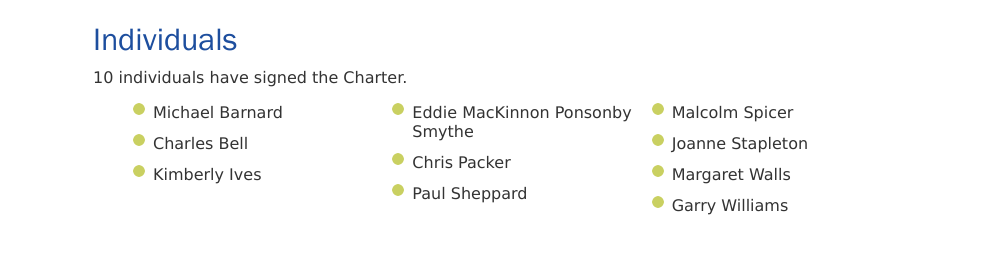
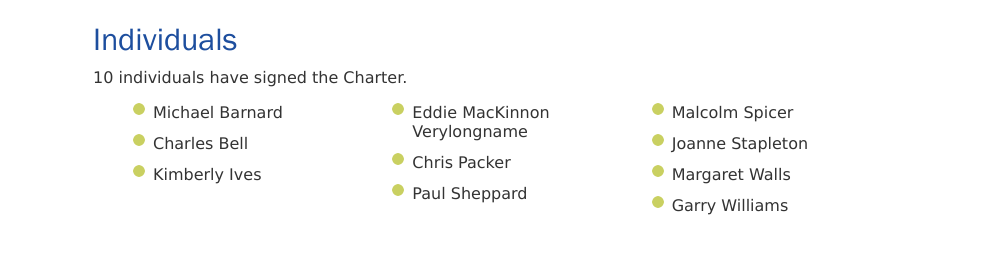
Before and after one commit to winchestercyclingcharter/winchestercyclingcharter.github.io, a Jekyll site: the page built from ind-signatories.md, in a window 1280 px wide. Shown: the part 185-439 px from the top of the page, without its empty margins (148-1131 px from the left). Built offline with Jekyll 4.4.1, drawn with Linux system fonts in a browser that asks for light colours; nearby versions of some CDN libraries.

Commit message:
Verylongname

```diff
--- a/_data/people.yml
+++ b/_data/people.yml
@@ -5,7 +5,7 @@ people:
     - firstname: Kimberly
       lastname: Ives
     - firstname: Eddie
-      lastname: MacKinnon Ponsonby Smythe
+      lastname: MacKinnon Verylongname
     - firstname: Chris
       lastname: Packer
     - firstname: Paul
```
